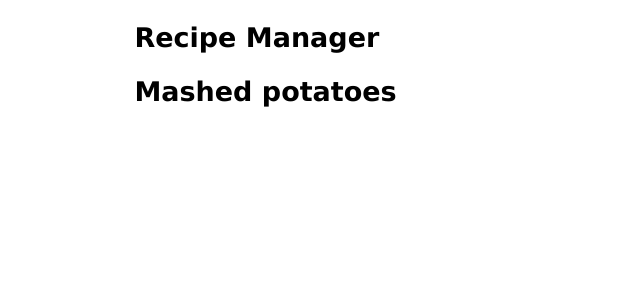
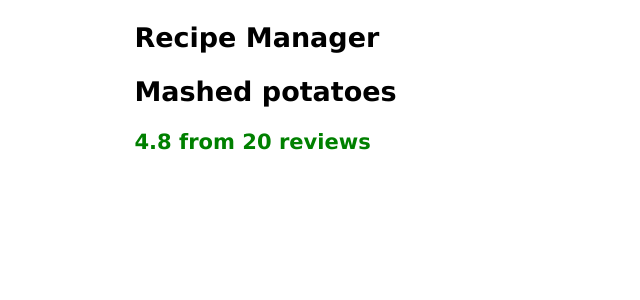
Before and after one commit to muhyiabdulb/road-to-reactjs-developer, a React (Create React App) app: page / in a window 1280 px wide. Shown: the top 300 px of the page, without its empty margins (0-640 px from the left). Built offline with nearby package versions, Linux system fonts and the light colour scheme.

Commit message:
use complex data types as props

```diff
--- a/src/App.jsx
+++ b/src/App.jsx
@@ -23,7 +23,7 @@ function App(){
         <article>
             <h1>Recipe Manager</h1>
             {/* TODO: Add RecipeTitle component */}
-            <RecipeTitle title={ recipe.title } />
+            <RecipeTitle title={ recipe.title }  feedback={ recipe.feedback } />
             {/* TODO: Add IngredientList component */}
 
         </article>
--- /dev/null
+++ b/src/RecipeTitle.css
@@ -0,0 +1,7 @@
+.red {
+    color: red;
+}
+
+.green {
+    color: green;
+}
--- a/src/RecipeTitle.jsx
+++ b/src/RecipeTitle.jsx
@@ -1,10 +1,14 @@
 import React from 'react';
+import './RecipeTitle.css';
 
 // TODO: Create RecipeTitle component
 function RecipeTitle(props) {
     return(
         <section>
             <h2>{ props.title }</h2>
+            <h3 className={props.feedback.rating <= 3.5 ? 'red' : 'green'}>
+                {props.feedback.rating} from {props.feedback.reviews} reviews
+            </h3>
         </section>
     )
 }
```
